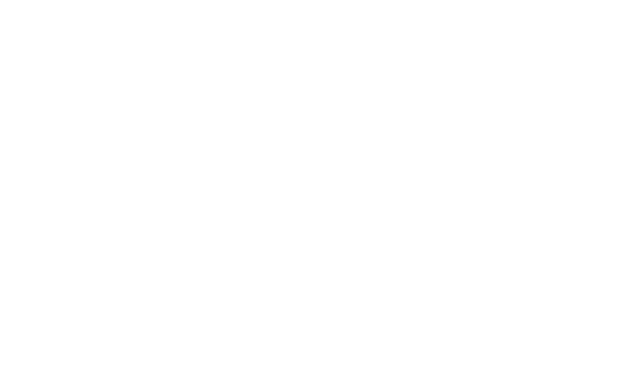
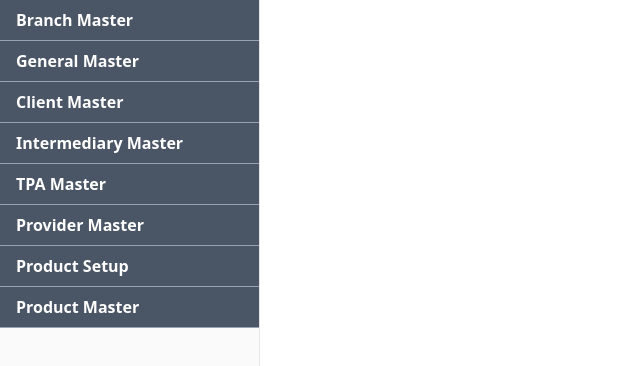
Before and after one commit to rajkishan8eicore/product_builder, a React (Vite) app: page / in a window 1280 px wide. Shown: the top 366 px of the page, without its empty margins (0-640 px from the left). Built offline with nearby package versions, Linux system fonts and the light colour scheme.

Commit message:
Added sidebar

```diff
--- a/src/components/sidebar.tsx
+++ b/src/components/sidebar.tsx
@@ -1,5 +1,71 @@
-function SideBar() {
-    return <></>;
-}
+import React, { useState } from 'react';
 
-export default SideBar;
+const sidebarData = [
+  { title: 'Branch Master', subItems: [] },
+  { title: 'General Master', subItems: [] },
+  { title: 'Client Master', subItems: [] },
+  { title: 'Intermediary Master', subItems: [] },
+  { title: 'TPA Master', subItems: [] },
+  { title: 'Provider Master', subItems: [] },
+  {
+    title: 'Product Setup',
+    subItems: [
+      'Line of Business',
+      'Product Config',
+      'Scheme Config',
+      'Coverage Config',
+      'Coverage(Benefits) Config',
+      'Scheme Cover Tagging',
+      'Age Band Config',
+      'Scheme Age-Band Tagging',
+      'Scheme Relation Tagging',
+      'Member Type Config',
+      'Scheme Member Type Tagging',
+      'Question Config',
+      'Product Question Tagging',
+      'Medical Test Config',
+      'Scheme Medical Test Tagging',
+      'Product Premium Config',
+      'Product Premium Upload',
+      'Product Tnc',
+    ],
+  },
+  { title: 'Product Master', subItems: ["akash"] },
+];
+
+const Sidebar = () => {
+  const [openIndex, setOpenIndex] = useState<number | null>(null);
+
+  const handleToggle = (idx: number) => {
+    setOpenIndex(openIndex === idx ? null : idx);
+  };
+
+  return (
+    <div className="w-[260px] bg-[var(--sidebar)] min-h-screen p-0 border-r border-[var(--sidebar-border)]">
+      {sidebarData.map((item, idx) => (
+        <div key={item.title}>
+          <div
+            onClick={() => handleToggle(idx)}
+            className={`bg-gray-600 text-white px-4 py-2 cursor-${item.subItems.length ? 'pointer' : 'default'} font-bold border-b border-gray-400 select-none`}
+          >
+            {item.title}
+          </div>
+          {item.subItems.length > 0 && openIndex === idx && (
+            <div className="bg-white text-gray-800 shadow-sm">
+              {item.subItems.map((sub, subIdx) => (
+                <div
+                  key={sub}
+                  className="px-7 py-2 border-b border-gray-200 cursor-pointer text-[15px] hover:bg-gray-100"
+                >
+                  {sub}
+                </div>
+              ))}
+            </div>
+          )}
+        </div>
+      ))}
+    </div>
+  );
+};
+
+export default Sidebar;
```
